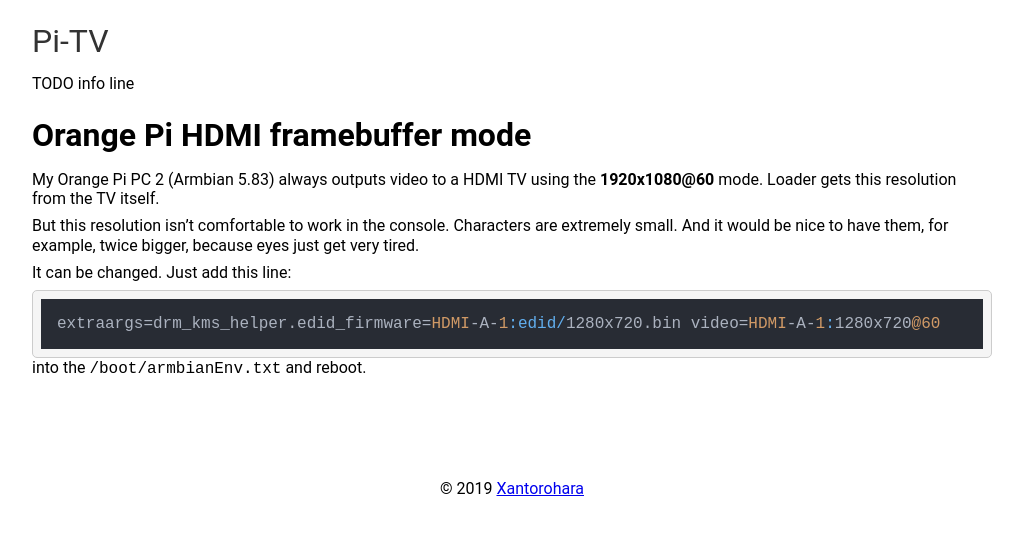
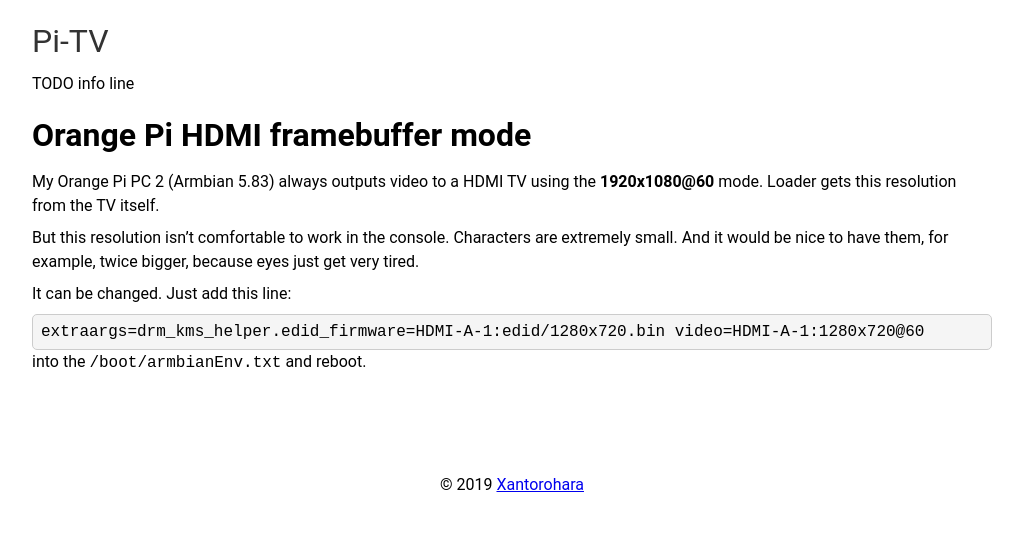
Before and after one commit to pi-tv/pi-tv.github.io, a Jekyll site: the page built from _posts/2019-06-27-hdmi-framebuffer-mode.md, in a window 1280 px wide. Shown: the top 535 px of the page, without its empty margins (128-1151 px from the left). Built offline with Jekyll 4.4.1, drawn with Linux system fonts in a browser that asks for light colours; nearby versions of some CDN libraries; a style sheet for code colours, icons or effects is not loaded.

Commit message:
site layout

````diff
--- a/_layouts/default.html
+++ b/_layouts/default.html
@@ -5,7 +5,7 @@
     <title>{{ page.title }}</title>
 
     <link rel="stylesheet"
-          href="https://cdnjs.cloudflare.com/ajax/libs/highlight.js/9.13.1/styles/atom-one-dark.min.css">
+          href="https://cdnjs.cloudflare.com/ajax/libs/highlight.js/9.13.1/styles/darkula.min.css">
     <script src="https://cdnjs.cloudflare.com/ajax/libs/highlight.js/9.13.1/highlight.min.js"></script>
 
     <script>hljs.initHighlightingOnLoad();</script>
@@ -46,7 +46,7 @@
 
         p {
             margin-bottom: 0.5rem;
-            line-height: 1.2;
+            line-height: 1.5;
         }
 
         li {
--- a/_posts/2019-06-27-hdmi-framebuffer-mode.md
+++ b/_posts/2019-06-27-hdmi-framebuffer-mode.md
@@ -17,7 +17,7 @@
 
 It can be changed. Just add this line:
 
-```text
+```bash
 extraargs=drm_kms_helper.edid_firmware=HDMI-A-1:edid/1280x720.bin video=HDMI-A-1:1280x720@60
 ```
 
````
